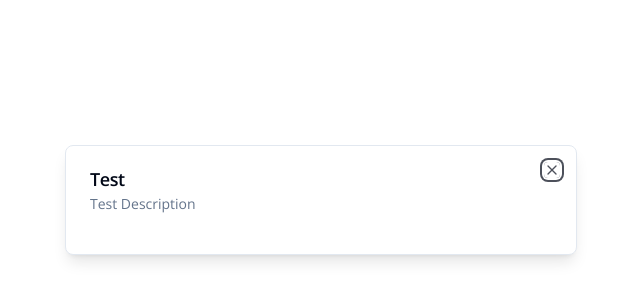
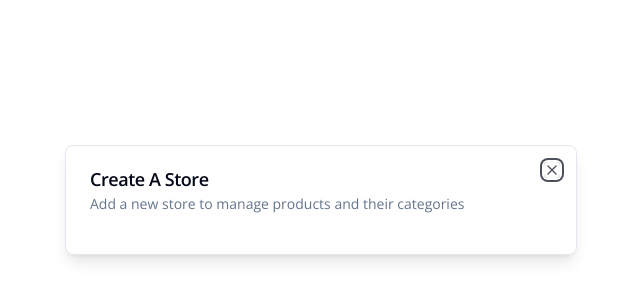
Before and after one commit to KennedyMungai/ecommerce-admin, a Next.js app: page / in a window 1280 px wide. Shown: the part 200-500 px from the top of the page, without its empty margins (319-959 px from the left). Built offline with nearby package versions, Linux system fonts and the light colour scheme.

Commit message:
Made some updates on the markup

```diff
--- a/providers/ModalProvider.tsx
+++ b/providers/ModalProvider.tsx
@@ -13,7 +13,14 @@ const ModalProvider = (props: Props) => {
 
 	if (!isMounted) return null
 
-	return <Modal title={'Test'} description={'Test Description'} />
+	return (
+		<Modal
+			title={'Create A Store'}
+			description={
+				'Add a new store to manage products and their categories'
+			}
+		/>
+	)
 }
 
 export default ModalProvider
```
